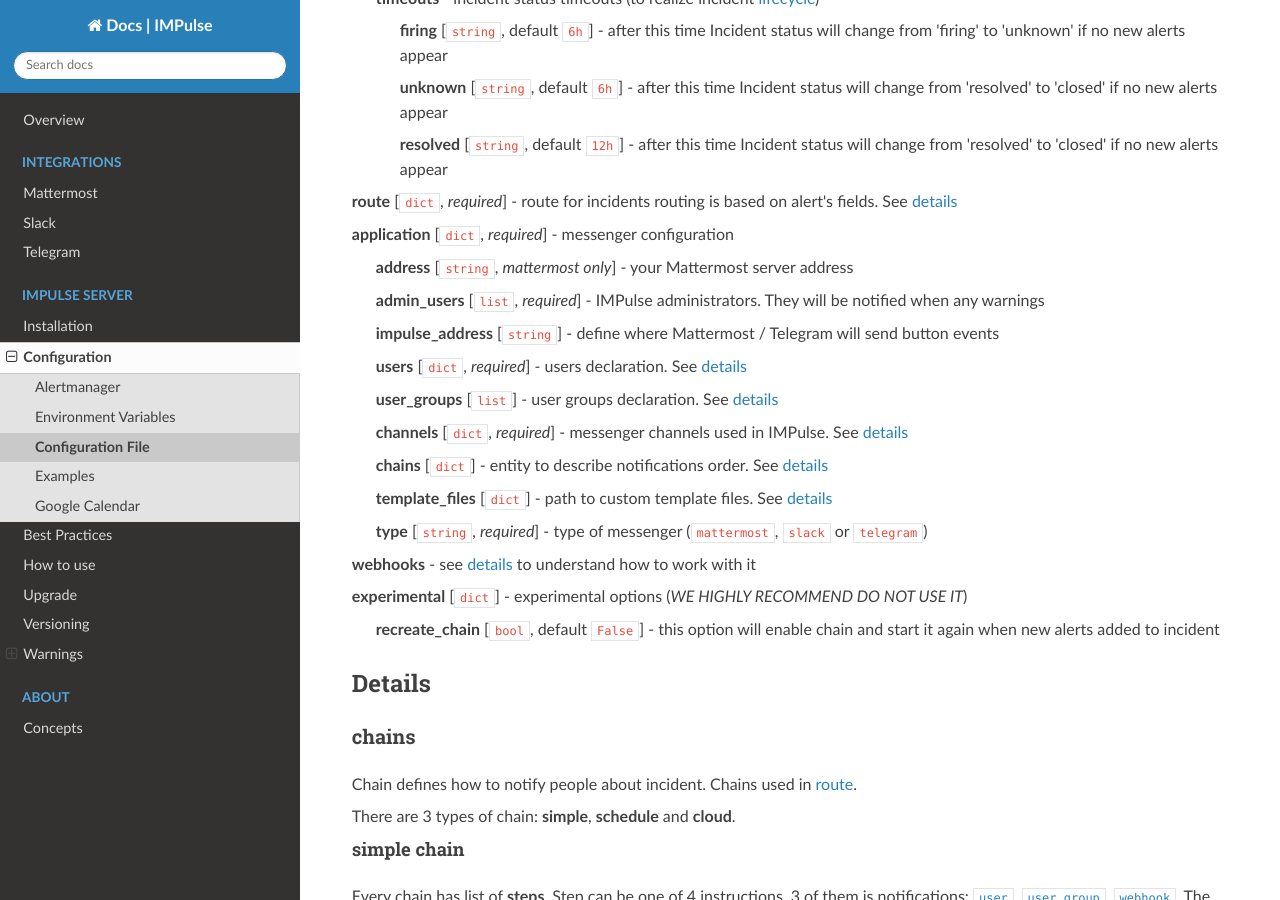
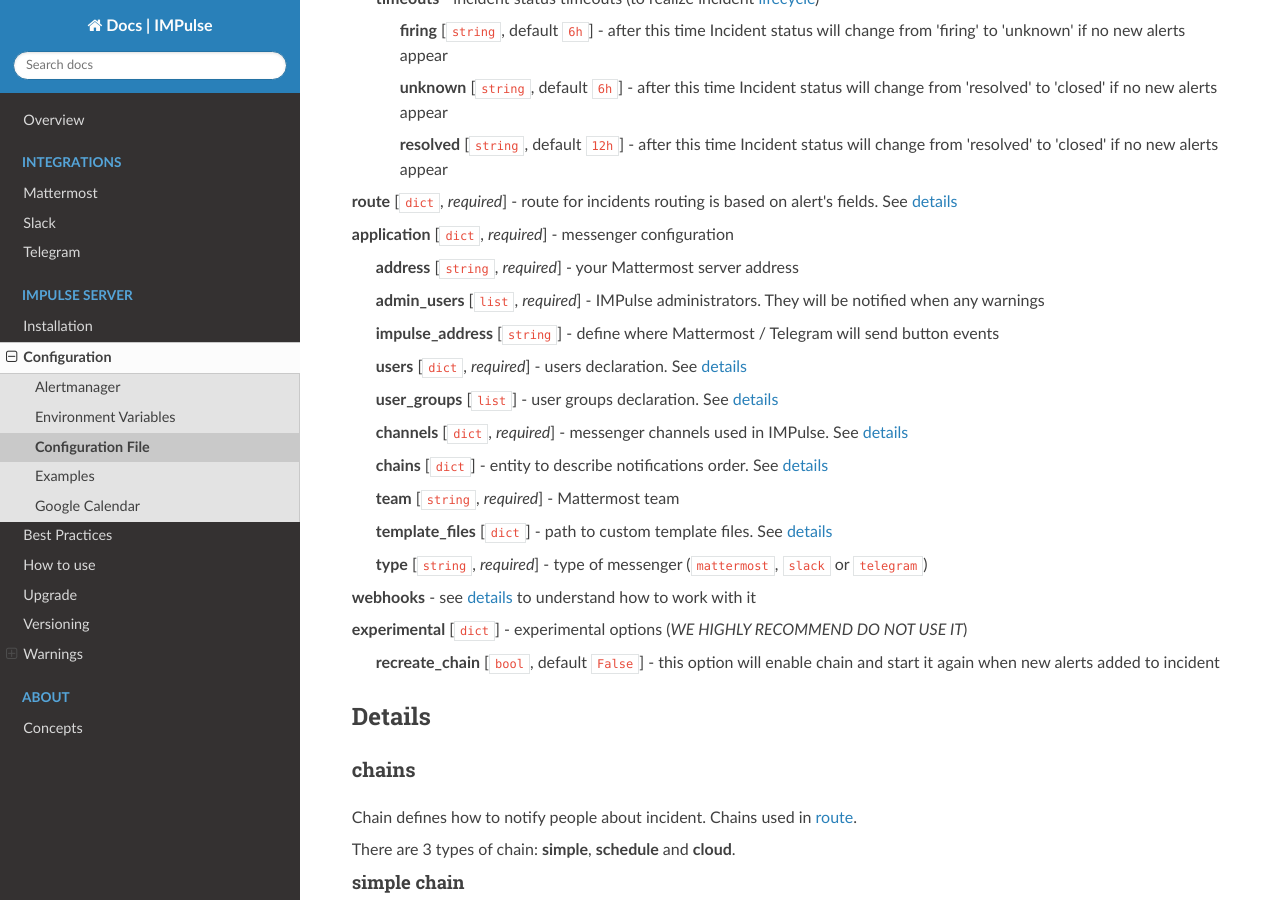
Before and after one commit to noErrdev/python-chatops-incident-mplatform, an MkDocs documentation site: the page built from docs/content/config_file.md, in a window 1280 px wide and 900 px high, scrolled down 376 px. Built offline with MkDocs 1.6.1, drawn with Linux system fonts in a browser that asks for light colours; nearby versions of some CDN libraries.

Commit message:
Add "team" to config_file.md

```diff
--- a/docs/content/config_file.md
+++ b/docs/content/config_file.md
@@ -23,7 +23,7 @@ The only configuration file for IMPulse is `impulse.yml`. To change default `imp
 
 **application** [`dict`, _required_] - messenger configuration
 
-> **address** [`string`, _mattermost only_] - your Mattermost server address
+> **address** [`string`, _required_] - your Mattermost server address
 
 > **admin_users** [`list`, _required_] - IMPulse administrators. They will be notified when any warnings
 
@@ -36,6 +36,8 @@ The only configuration file for IMPulse is `impulse.yml`. To change default `imp
 > **channels** [`dict`, _required_] - messenger channels used in IMPulse. See [details](config_file.md#channels)
 
 > **chains** [`dict`] - entity to describe notifications order. See [details](config_file.md#chains)
+
+> **team** [`string`, _required_] - Mattermost team
 
 > **template_files** [`dict`] - path to custom template files. See [details](config_file.md#template_files)
 
```
